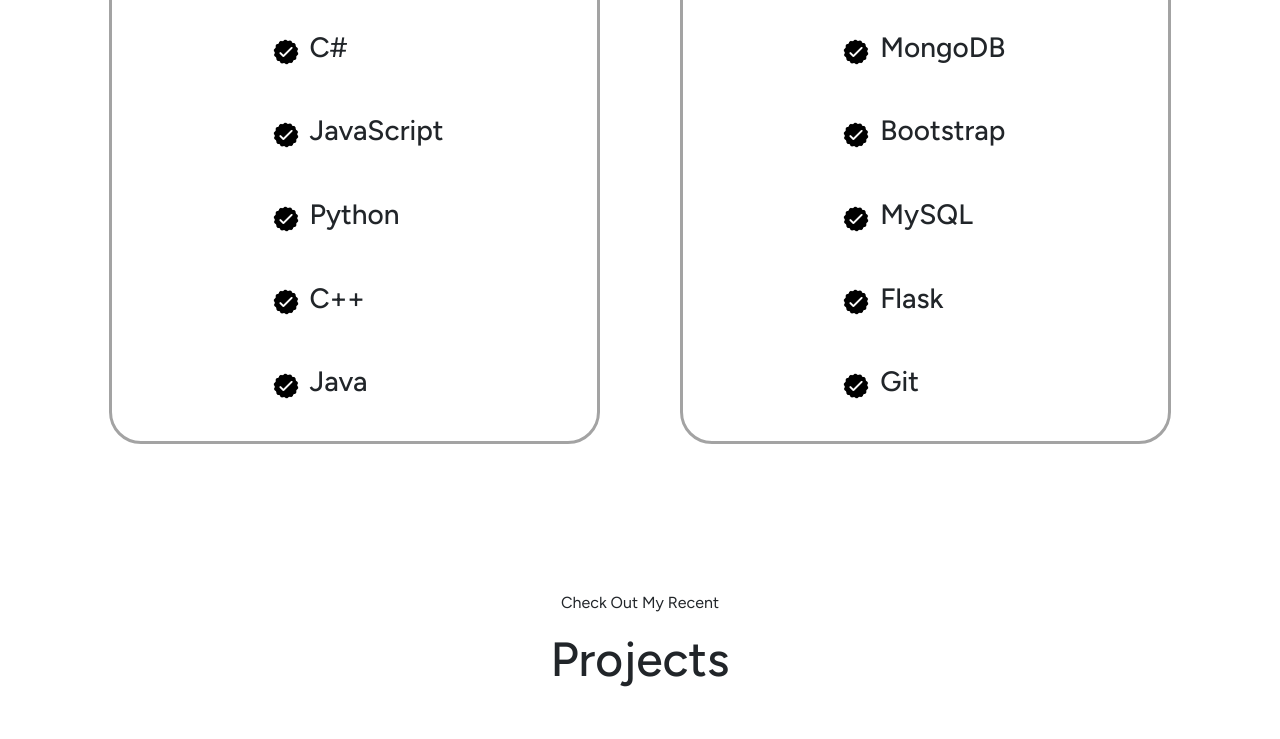
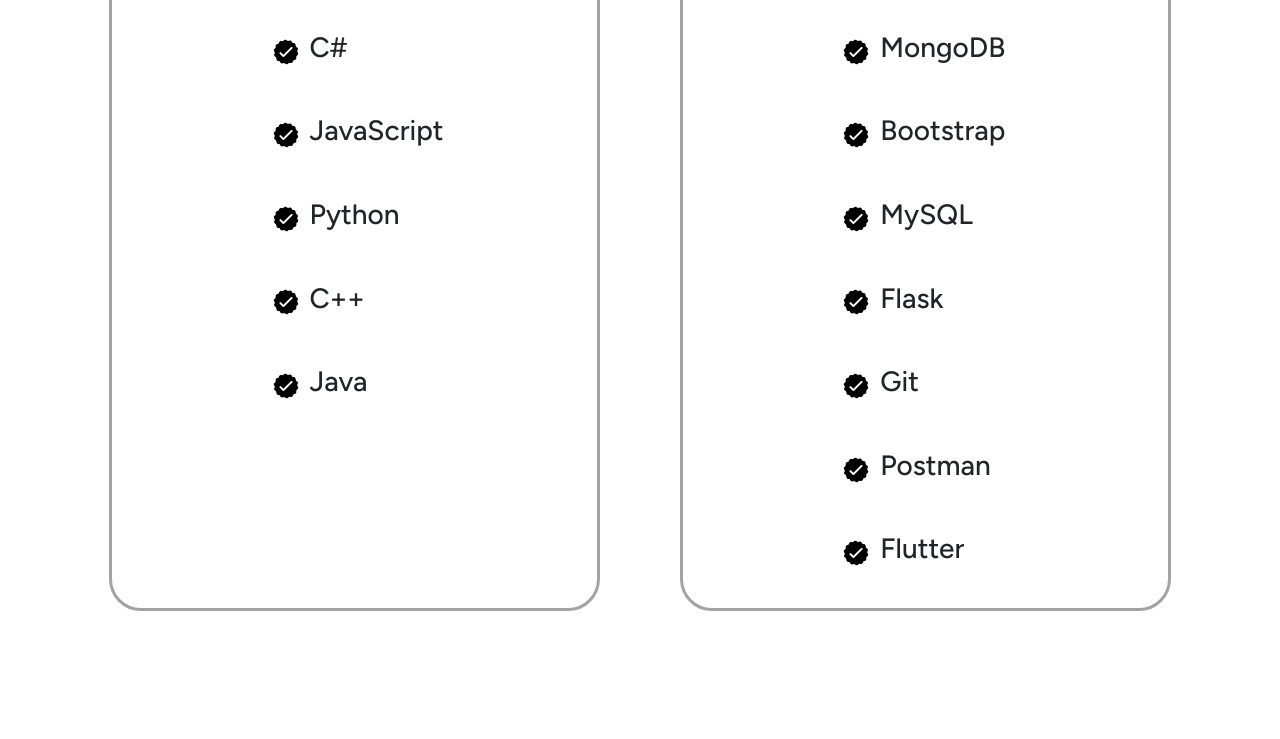
Before and after one commit to ryanpham17/portfolio, a React (Vite) app: page / in a window 1280 px wide. Shown: the part 1998-2737 px from the top of the page. Built offline with nearby package versions, Linux system fonts and the light colour scheme; a web font is replaced by a local one.

Commit message:
updated skills

```diff
--- a/src/components/Experience/Experience.jsx
+++ b/src/components/Experience/Experience.jsx
@@ -115,6 +115,18 @@
                 <h3>Git</h3>
               </div>
             </article>
+            <article>
+              <img src={getImageURL("experience/checkmark.png")} alt="checkmarkIcon" className={styles.checkmarkImg}/>
+              <div>
+                <h3>Postman</h3>
+              </div>
+            </article>
+            <article>
+              <img src={getImageURL("experience/checkmark.png")} alt="checkmarkIcon" className={styles.checkmarkImg}/>
+              <div>
+                <h3>Flutter</h3>
+              </div>
+            </article>
           </div>
         </div>
       </div>
```
